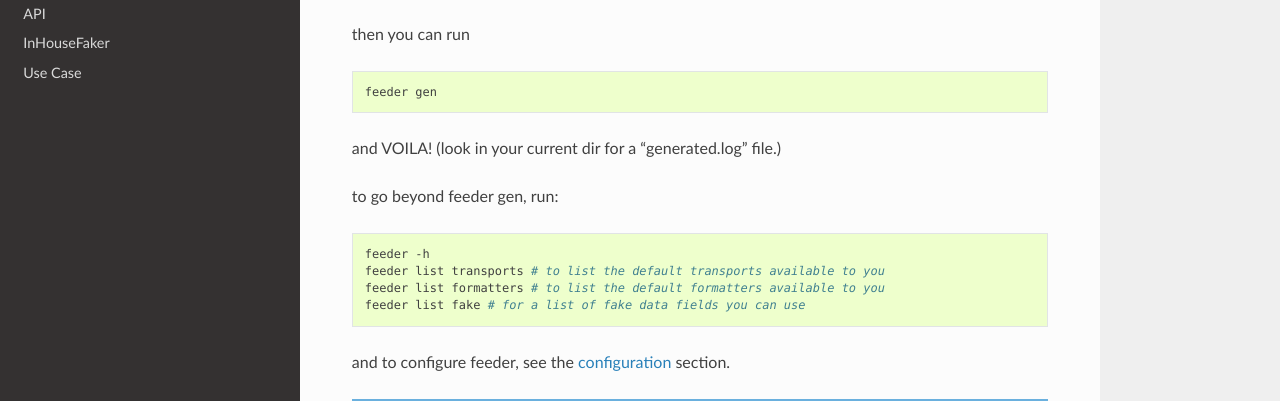
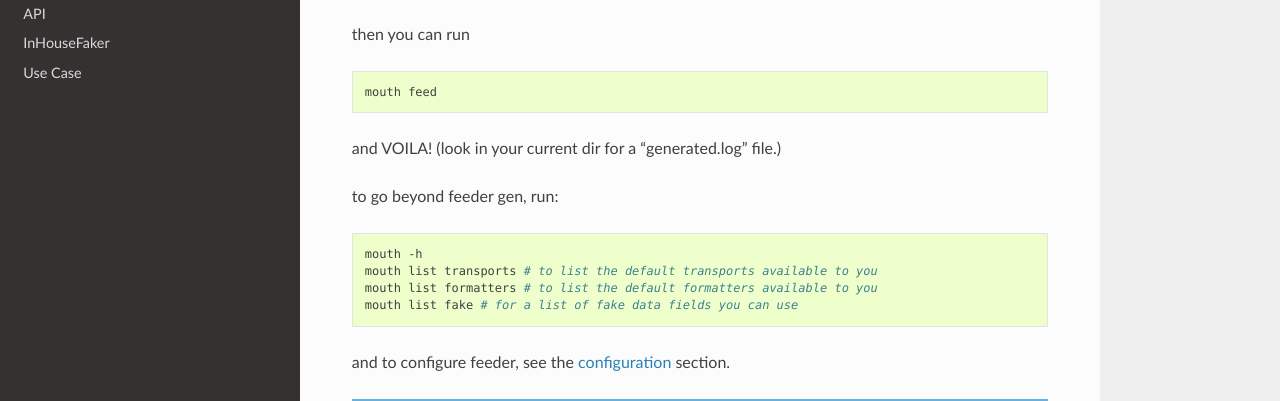
Before and after one commit to nir0s/feedr, a Sphinx documentation site: the page built from docs/quick_start.rst, in a window 1280 px wide and 941 px high. Shown: the part 252-653 px from the top of the window. Built offline with Sphinx 7.4.7 and the Read the Docs theme 2.0.0, drawn with Linux system fonts in a browser that asks for light colours; the version number is read from the project's files by our own code.

Commit message:
changed cli to mouth

```diff
--- a/docs/case_study.rst
+++ b/docs/case_study.rst
@@ -55,7 +55,7 @@ Then, all you have to do is run:
 
 .. code-block:: bash
 
- feeder gen -t TestRabbitCluster -f MyMetricsFormatter -c my_config_file.py -g 0.001 -m 100000000
+ mouth feed -t TestRabbitCluster -f MyMetricsFormatter -c my_config_file.py -g 0.001 -m 100000000
 
 The (partial) output, might look like this (if you printed it to a file):
 
--- a/docs/formatters.rst
+++ b/docs/formatters.rst
@@ -13,7 +13,7 @@ To list all formatters run:
 
 .. code-block:: bash
 
- feeder list formatters
+ mouth list formatters
 
 
 Contents:
--- a/docs/quick_start.rst
+++ b/docs/quick_start.rst
@@ -12,7 +12,7 @@ then you can run
 
 .. code-block:: bash
 
- feeder gen
+ mouth feed
 
 and VOILA! (look in your current dir for a "generated.log" file.)
 
@@ -21,10 +21,10 @@ to go beyond feeder gen, run:
 
 .. code-block:: bash
 
- feeder -h
- feeder list transports # to list the default transports available to you
- feeder list formatters # to list the default formatters available to you
- feeder list fake # for a list of fake data fields you can use
+ mouth -h
+ mouth list transports # to list the default transports available to you
+ mouth list formatters # to list the default formatters available to you
+ mouth list fake # for a list of fake data fields you can use
 
 and to configure feeder, see the `configuration <http://feeder.readthedocs.org/en/latest/configuration.html>`_ section.
 
--- a/docs/transports.rst
+++ b/docs/transports.rst
@@ -14,7 +14,7 @@ to see a list of all transports run:
 
 .. code-block:: bash
 
- feeder list transports
+ mouth list transports
 
 .. note:: while some transports have a default configuration (like the File transport), some don't (like the UDP transport). see the `transports <http://feeder.readthedocs.org/en/latest/transports.html>`_ section for configuration options for the desired transport.
 
--- a/setup.py
+++ b/setup.py
@@ -50,7 +50,7 @@ setup(
     packages=['feeder'],
     entry_points={
         'console_scripts': [
-            'feeder = feeder.cli:main',
+            'mouth = feeder.cli:main',
         ]
     },
     install_requires=[
```
Also changed, not shown: 1 other file.
